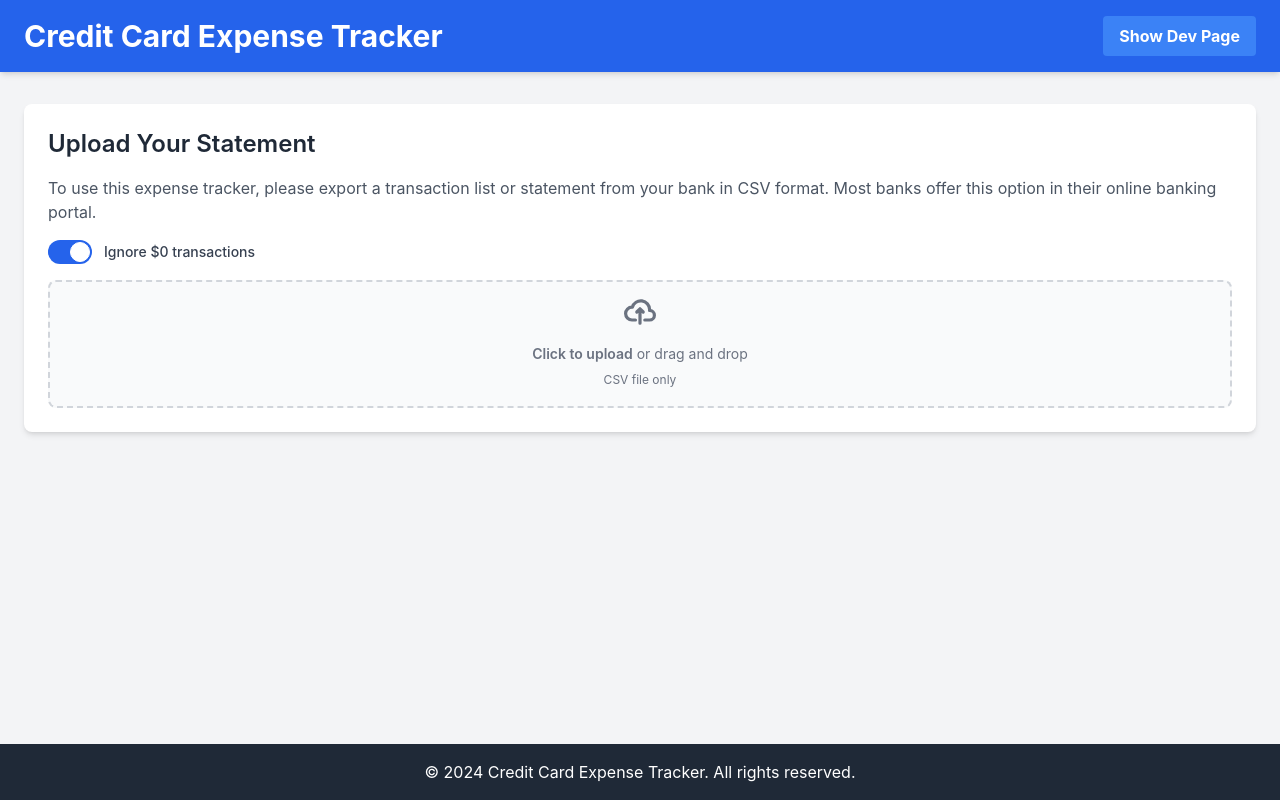
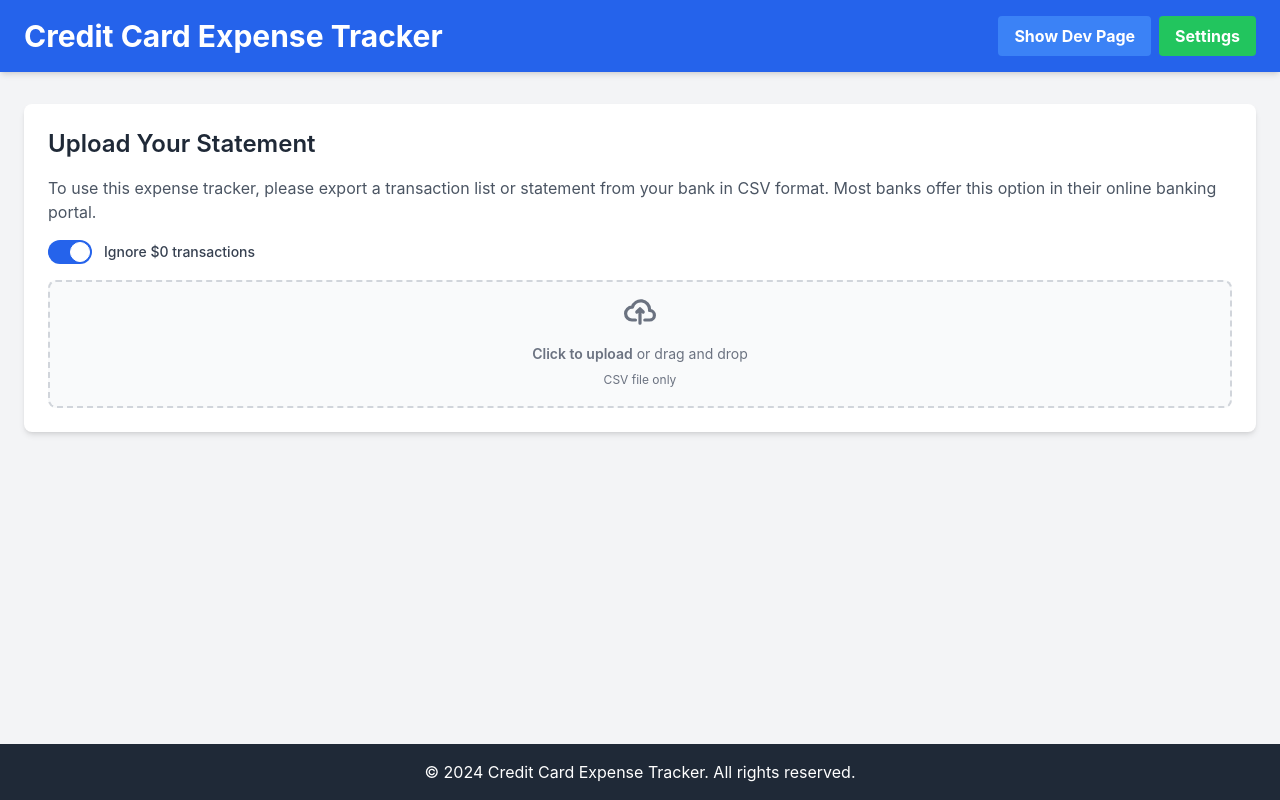
Before and after one commit to vjrossi/credit-card-expense-tracker, a React (Create React App) app: page / in a window 1280 px wide. Built offline with nearby package versions, Linux system fonts and the light colour scheme.

Commit message:
added settings page

```diff
--- a/src/App.tsx
+++ b/src/App.tsx
@@ -1,21 +1,16 @@
-import React, { useEffect, useState } from 'react';
-import { HashRouter, Route, Routes } from 'react-router-dom'; // Update import
-import MainScreen from './components/MainScreen'; // Import MainScreen
+import React from 'react';
+import { HashRouter as Router, Route, Routes } from 'react-router-dom';
+import MainScreen from './components/MainScreen';
+import SettingsPage from './components/SettingsPage';
 
 const App: React.FC = () => {
-  const [hasLogs, setHasLogs] = useState<boolean>(false);
-
-  useEffect(() => {
-    const storedLogs = localStorage.getItem('devLogs');
-    setHasLogs(!!storedLogs);
-  }, []);
-
   return (
-    <HashRouter> {/* Wrap the main component with HashRouter */}
+    <Router>
       <Routes>
-        <Route path="/" element={<MainScreen />} /> {/* Add route for MainScreen */}
+        <Route path="/" element={<MainScreen />} />
+        <Route path="/settings" element={<SettingsPage />} />
       </Routes>
-    </HashRouter>
+    </Router>
   );
 };
 
--- a/src/components/MainScreen.tsx
+++ b/src/components/MainScreen.tsx
@@ -8,6 +8,7 @@ import { CategoryColorMap } from '../types/categoryColorMap';
 import RecurringTransactionNotification from './RecurringTransactionNotification';
 import DevPage from './DevPage';
 import { logToDevPage } from '../utils/logger';
+import { Link } from 'react-router-dom';
 
 const MainScreen: React.FC = () => {
   const [fileContent, setFileContent] = useState<string>('');
@@ -36,12 +37,19 @@ const MainScreen: React.FC = () => {
       <header className="bg-blue-600 text-white shadow-md">
         <div className="container mx-auto py-4 px-6 flex justify-between items-center">
           <h1 className="text-3xl font-bold">Credit Card Expense Tracker</h1>
-          <button
-            onClick={() => setShowDevPage(!showDevPage)}
-            className="bg-blue-500 hover:bg-blue-700 text-white font-bold py-2 px-4 rounded"
-          >
-            {showDevPage ? 'Hide Dev Page' : 'Show Dev Page'}
-          </button>
+          <div>
+            <button
+              onClick={() => setShowDevPage(!showDevPage)}
+              className="bg-blue-500 hover:bg-blue-700 text-white font-bold py-2 px-4 rounded mr-2"
+            >
+              {showDevPage ? 'Hide Dev Page' : 'Show Dev Page'}
+            </button>
+            <Link to="/settings">
+              <button className="bg-green-500 hover:bg-green-700 text-white font-bold py-2 px-4 rounded">
+                Settings
+              </button>
+            </Link>
+          </div>
         </div>
       </header>
       <main className="flex-grow container mx-auto px-6 py-8">
--- /dev/null
+++ b/src/components/SettingsPage.tsx
@@ -0,0 +1,28 @@
+import React from 'react';
+
+const SettingsPage: React.FC = () => {
+  return (
+    <div className="min-h-screen bg-gray-100 flex flex-col">
+      <header className="bg-blue-600 text-white shadow-md">
+        <div className="container mx-auto py-4 px-6 flex justify-between items-center">
+          <h1 className="text-3xl font-bold">Settings</h1>
+        </div>
+      </header>
+      <main className="flex-grow container mx-auto px-6 py-8">
+        <div className="bg-white shadow-md rounded-lg p-6 mb-8 transition-all duration-300 hover:shadow-lg">
+          <h2 className="text-2xl font-semibold mb-4 text-gray-800">Settings Page</h2>
+          <p className="text-gray-600 mb-4">
+            Here you can configure your application settings.
+          </p>
+        </div>
+      </main>
+      <footer className="bg-gray-800 text-white py-4">
+        <div className="container mx-auto px-6 text-center">
+          <p>&copy; 2024 Credit Card Expense Tracker. All rights reserved.</p>
+        </div>
+      </footer>
+    </div>
+  );
+};
+
+export default SettingsPage;
```
Also changed, not shown: 1 other file (tests, documents, lock files or other folders).
